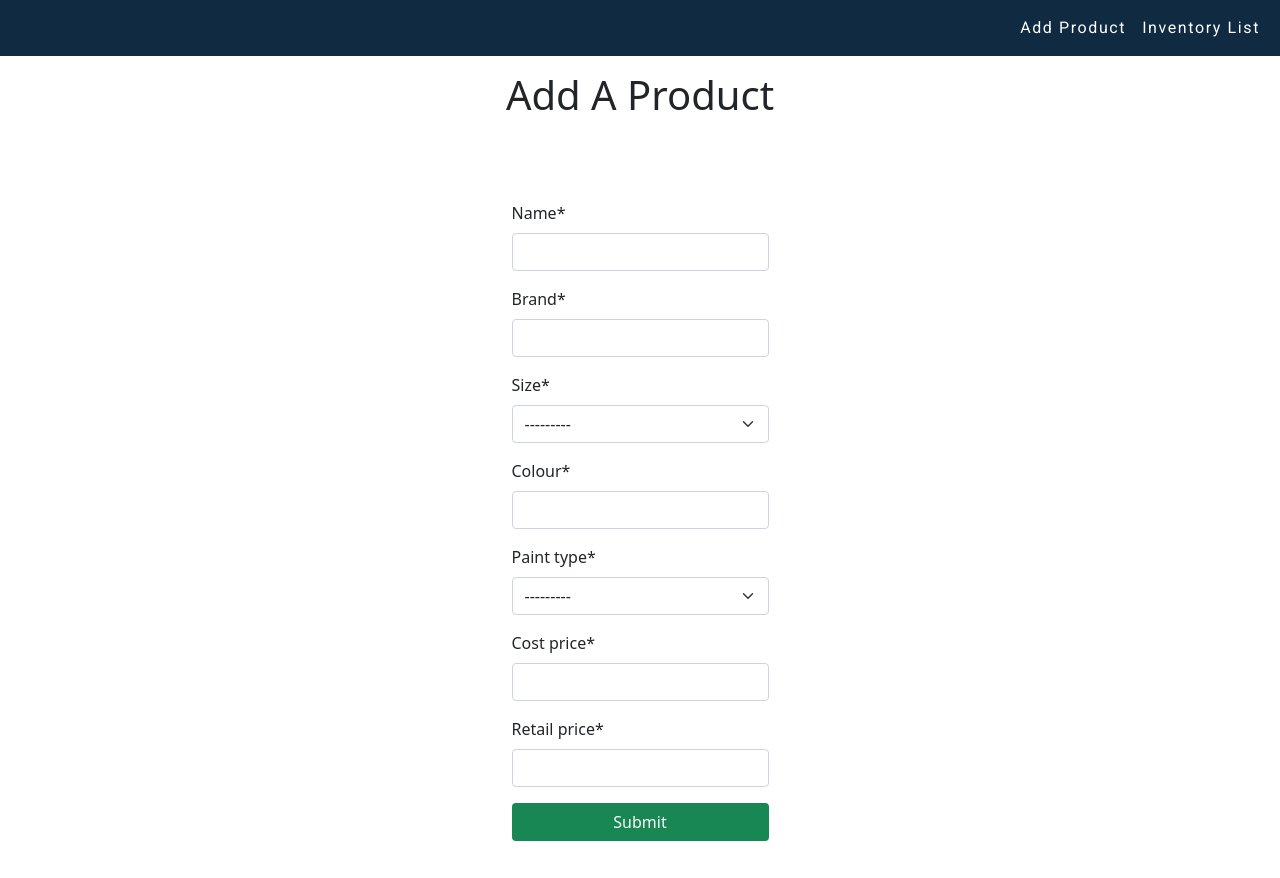
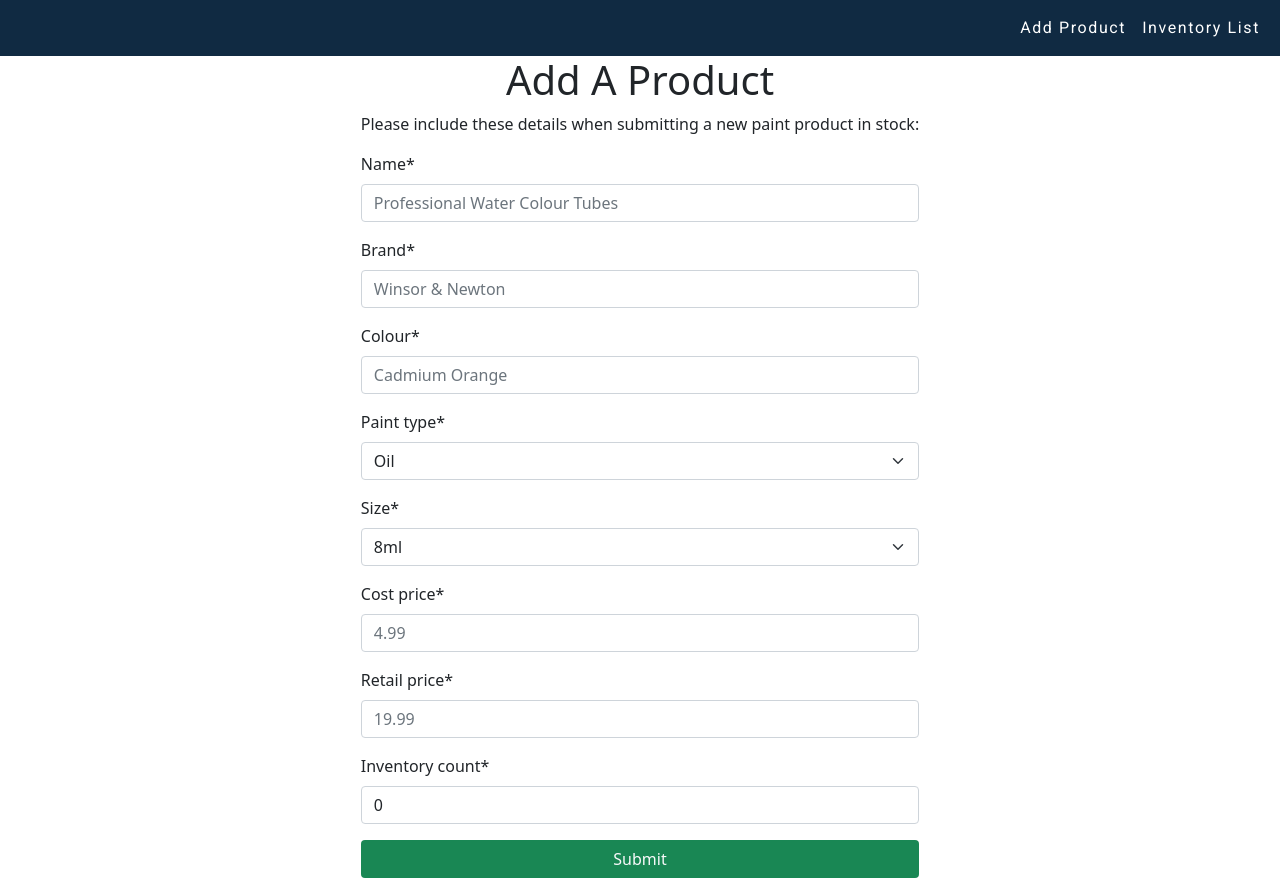
Before and after one commit to OliverCadman/shopify_backend_dev_challenge, a Django app: page /products/ in a window 1280 px wide. Before the commit the page ends 841 px from the top, so only its background shows below. Run offline with Django 4.2, Linux system fonts and the light colour scheme; some libraries are stand-ins or nearby versions.

Commit message:
Customise ProductForm

```diff
--- /dev/null
+++ b/products/forms.py
@@ -0,0 +1,35 @@
+from .models import Product
+from django import forms
+
+
+class ProductForm(forms.ModelForm):
+    """
+    Customise UI of Product Form.
+    """
+    class Meta:
+        model = Product
+        exclude = ("sku",)
+
+
+    def __init__(self, *args, **kwargs):
+        """
+        Add placeholders and initial values for specific fields
+        of ProductForm.
+        """
+        super().__init__(*args, **kwargs)
+
+        placeholders = {
+            "name": "Professional Water Colour Tubes",
+            "brand": "Winsor & Newton",
+            "colour": "Cadmium Orange",
+            "cost_price": "4.99",
+            "retail_price": "19.99"
+        }
+
+        self.initial["paint_type"] = "OL"
+        self.initial["size"] = 1
+
+        for field in self.fields:
+            if field != "paint_type" and field != "size" and field != "inventory_count":
+                placeholder = f"{placeholders[field]}"
+                self.fields[field].widget.attrs["placeholder"] = placeholder
--- a/products/templates/products/product_form.html
+++ b/products/templates/products/product_form.html
@@ -8,10 +8,16 @@
 
 {% block content %}
     <h1>Add A Product</h1>
-    <p></p>
-     <form method="post" action="" id="add_product" class="primary-font">
+    <section id="form-section">
+        <div class="form-details">
+            <p>
+                Please include these details when submitting a new paint product in stock:
+            </p>
+        </div>
+        <form method="post" action="" id="add_product" class="primary-font">
        {% csrf_token %}
        {{ form|crispy }}
        <button type="submit" value="Submit" class="btn bg-success text-light w-100">Submit</button>
    </form>
+    </section>
 {% endblock %}
--- a/products/views.py
+++ b/products/views.py
@@ -1,16 +1,9 @@
 from django.shortcuts import render
 from django.views.generic import CreateView, TemplateView
 from .models import Product
+from .forms import ProductForm
 
 
 class AddProduct(CreateView):
     model = Product
-    fields = [
-        'name',
-        'brand',
-        'size',
-        'colour',
-        'paint_type',
-        'cost_price',
-        'retail_price'
-    ]
+    form_class = ProductForm
```
Also changed, not shown: products/static/products/css/add_product.css (+11 -1 lines).
